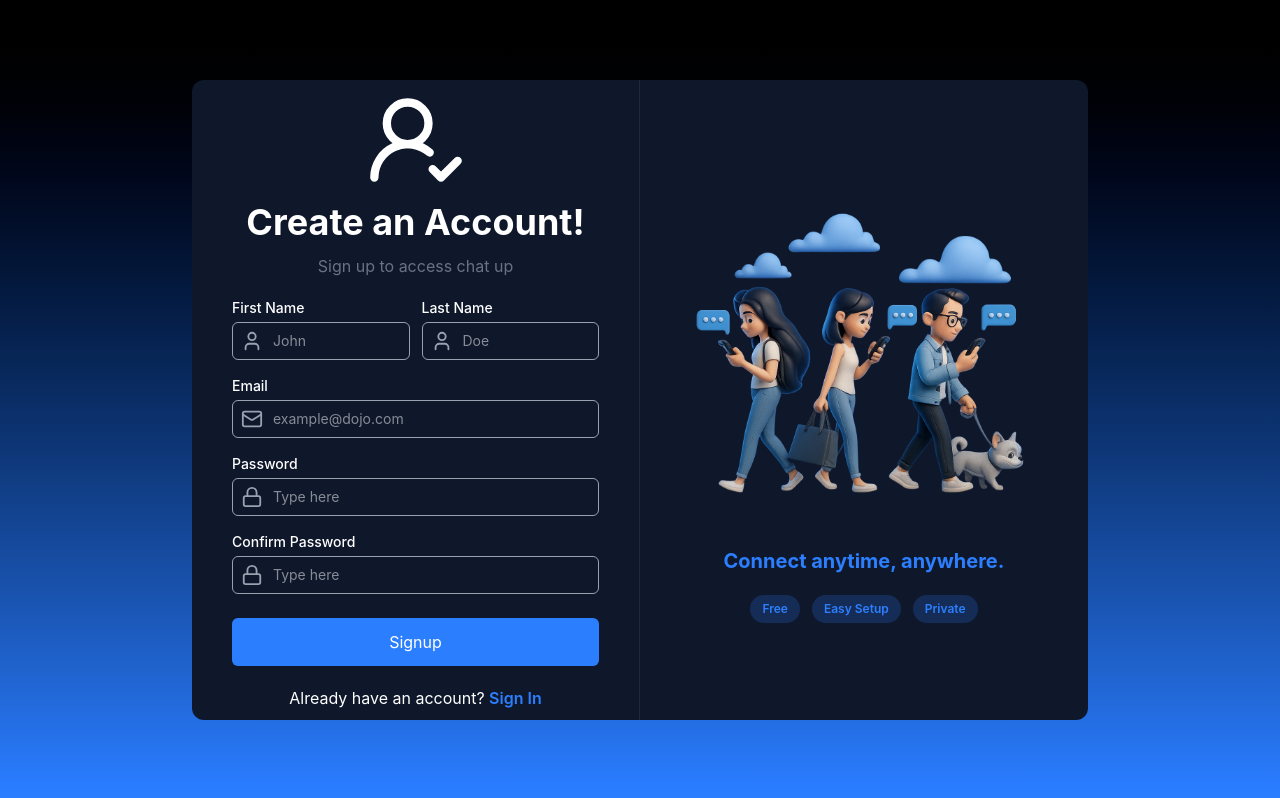
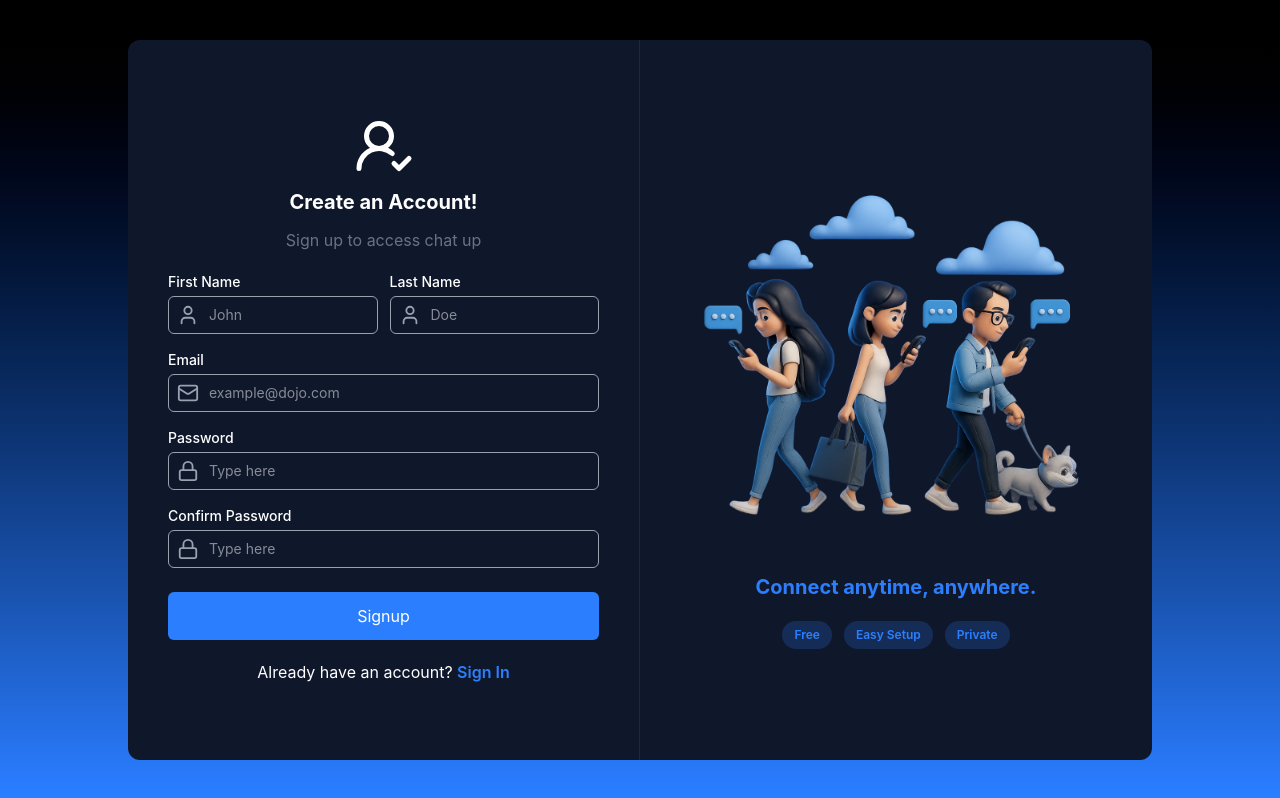
Before and after one commit to dojo-prog/web-chat-docker, a React (Vite) app in the folder frontend/: page /signup in a window 1280 px wide. Built offline with nearby package versions, Linux system fonts and the light colour scheme.

Commit message:
adjusted designing to accomodate contents on smaller vh

```diff
--- a/frontend/src/layouts/MainLayout.tsx
+++ b/frontend/src/layouts/MainLayout.tsx
@@ -3,7 +3,7 @@ import { Outlet } from "react-router-dom";
 const MainLayout = () => {
   return (
     <div className="h-screen w-screen bg-linear-to-t from-blue-500 to-black flex items-center justify-center px-5">
-      <div className="max-w-4xl w-full h-[80vh] bg-slate-900 rounded-xl text-white">
+      <div className="max-w-5xl w-full h-[90vh] bg-slate-900 rounded-xl text-white overflow-hidden">
         <Outlet />
       </div>
     </div>
--- a/frontend/src/pages/SignUpPage.tsx
+++ b/frontend/src/pages/SignUpPage.tsx
@@ -15,12 +15,12 @@ const SignUpPage = () => {
   return (
     <div className="w-full h-full flex">
       {/* Left Section */}
-      <div className="flex-1 h-full border-r border-gray-800 flex items-center justify-center">
+      <div className="flex-1 h-full border-r border-gray-800 flex items-center justify-center py-5 overflow-auto">
         <div className="w-full space-y-5 px-10">
           {/* Header */}
           <div className="flex flex-col items-center space-y-3">
-            <UserCheck2Icon size={100} color="white" />
-            <h1 className="text-4xl font-bold">Create an Account!</h1>
+            <UserCheck2Icon size={60} color="white" />
+            <h1 className="text-xl font-bold">Create an Account!</h1>
             <p className="text-gray-500 ">Sign up to access chat up</p>
           </div>
 
```
